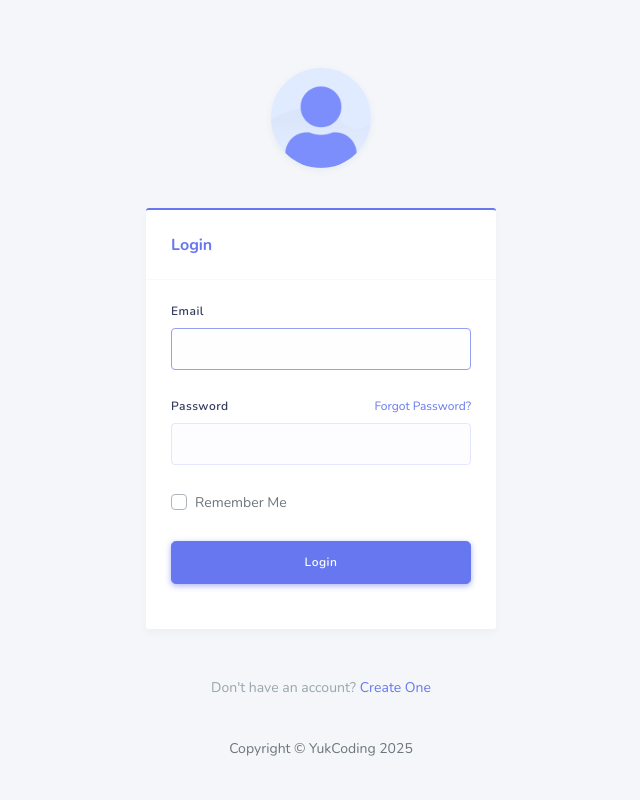
After one commit to pudinmah/Ci4-Event-Managemen, a CodeIgniter 4 app: the page made by app/Views/pages/auth/login.php in a window 1280 px wide. The commit adds this page. Shown: the whole page, without its empty margins (319-959 px from the left). Run offline with PHP 8.4 and a stand-in for CodeIgniter, Linux system fonts and the light colour scheme; the template is opened without the code that fills it, so the values that code supplies are empty; some libraries are stand-ins or nearby versions.

Commit message:
Membuat Halaman Proses Login, Logout dengan Template Bootstrap Modern

```diff
--- /dev/null
+++ b/app/Views/pages/auth/login.php
@@ -0,0 +1,101 @@
+<!DOCTYPE html>
+<html lang="en">
+
+<head>
+    <meta charset="UTF-8">
+    <meta content="width=device-width, initial-scale=1, maximum-scale=1, shrink-to-fit=no" name="viewport">
+    <title>Login &mdash; yukGawe</title>
+    <link rel="shortcut icon" href="<?= base_url() ?>template/assets/img/favicon.png" />
+    <!-- General CSS Files -->
+    <link rel="stylesheet" href="<?= base_url() ?>/template/node_modules/bootstrap/dist/css/bootstrap.min.css">
+    <link rel="stylesheet" href="<?= base_url() ?>/template/node_modules/@fortawesome/fontawesome-free/css/all.min.css">
+    <!-- Template CSS -->
+    <link rel="stylesheet" href="<?= base_url() ?>/template/assets/css/style.css">
+</head>
+
+<body>
+    <div id="app">
+        <section class="section">
+            <div class="container mt-5">
+                <div class="row">
+                    <div class="col-12 col-sm-8 offset-sm-2 col-md-6 offset-md-3 col-lg-6 offset-lg-3 col-xl-4 offset-xl-4">
+                        <div class="login-brand">
+                            <img src="<?= base_url() ?>/template/assets/img/avatar/avatar-1.png" alt="logo" width="100" class="shadow-light rounded-circle">
+                        </div>
+
+                        <div class="card card-primary">
+                            <div class="card-header">
+                                <h4>Login</h4>
+                            </div>
+
+                            <div class="card-body">
+                                <?php if (session()->getFlashdata('error')) : ?>
+                                    <div class="alert alert-danger alert-dismissible show fade">
+                                        <div class="alert-body">
+                                            <button class="close" data-dismiss="alert">x</button>
+                                            <b>Error !</b>
+                                            <?= session()->getFlashdata('error') ?>
+                                        </div>
+                                    </div>
+                                <?php endif; ?>
+
+                                <form method="POST" action="<?= site_url('auth/loginProcess') ?>" class="needs-validation" novalidate="">
+                                    <?= csrf_field() ?>
+                                    <div class="form-group">
+                                        <label for="email">Email</label>
+                                        <input id="email" type="email" class="form-control" name="email" tabindex="1" required autofocus>
+                                        <div class="invalid-feedback">
+                                            Please fill in your email
+                                        </div>
+                                    </div>
+                                    <div class="form-group">
+                                        <div class="d-block">
+                                            <label for="password" class="control-label">Password</label>
+                                            <div class="float-right">
+                                                <a href="" class="text-small">
+                                                    Forgot Password?
+                                                </a>
+                                            </div>
+                                        </div>
+                                        <input id="password" type="password" class="form-control" name="password" tabindex="2" required>
+                                        <div class="invalid-feedback">
+                                            Please fill in your password
+                                        </div>
+                                    </div>
+
+                                    <div class="form-group">
+                                        <div class="custom-control custom-checkbox">
+                                            <input type="checkbox" name="remember" class="custom-control-input" tabindex="3" id="remember-me">
+                                            <label class="custom-control-label" for="remember-me">Remember Me</label>
+                                        </div>
+                                    </div>
+
+                                    <div class="form-group">
+                                        <button type="submit" class="btn btn-primary btn-lg btn-block" tabindex="4">
+                                            Login
+                                        </button>
+                                    </div>
+                                </form>
+
+                            </div>
+                        </div>
+                        <div class="mt-5 text-muted text-center">
+                            Don't have an account? <a href="auth-register.html">Create One</a>
+                        </div>
+                        <div class="simple-footer">
+                            Copyright &copy; YukCoding <?= date('Y') ?>
+                        </div>
+                    </div>
+                </div>
+            </div>
+        </section>
+    </div>
+
+    <!-- General JS Scripts -->
+    <script src="<?= base_url() ?>/template/node_modules/jquery/dist/jquery.min.js"></script>
+    <script src="<?= base_url() ?>/template/node_modules/bootstrap/dist/js/bootstrap.min.js"></script>
+    <script src="<?= base_url() ?>/template/assets/js/scripts.js"></script>
+    <!-- Page Specific JS File -->
+</body>
+
+</html>
```
Also changed, not shown: app/Config/Routes.php (+10 -1 lines), app/Controllers/Auth.php (added, +50 -0 lines), app/Controllers/Home.php (+6 -1 lines), app/Views/home.php (+8 -1 lines), app/Views/layouts/default.php (+5 -19 lines).
